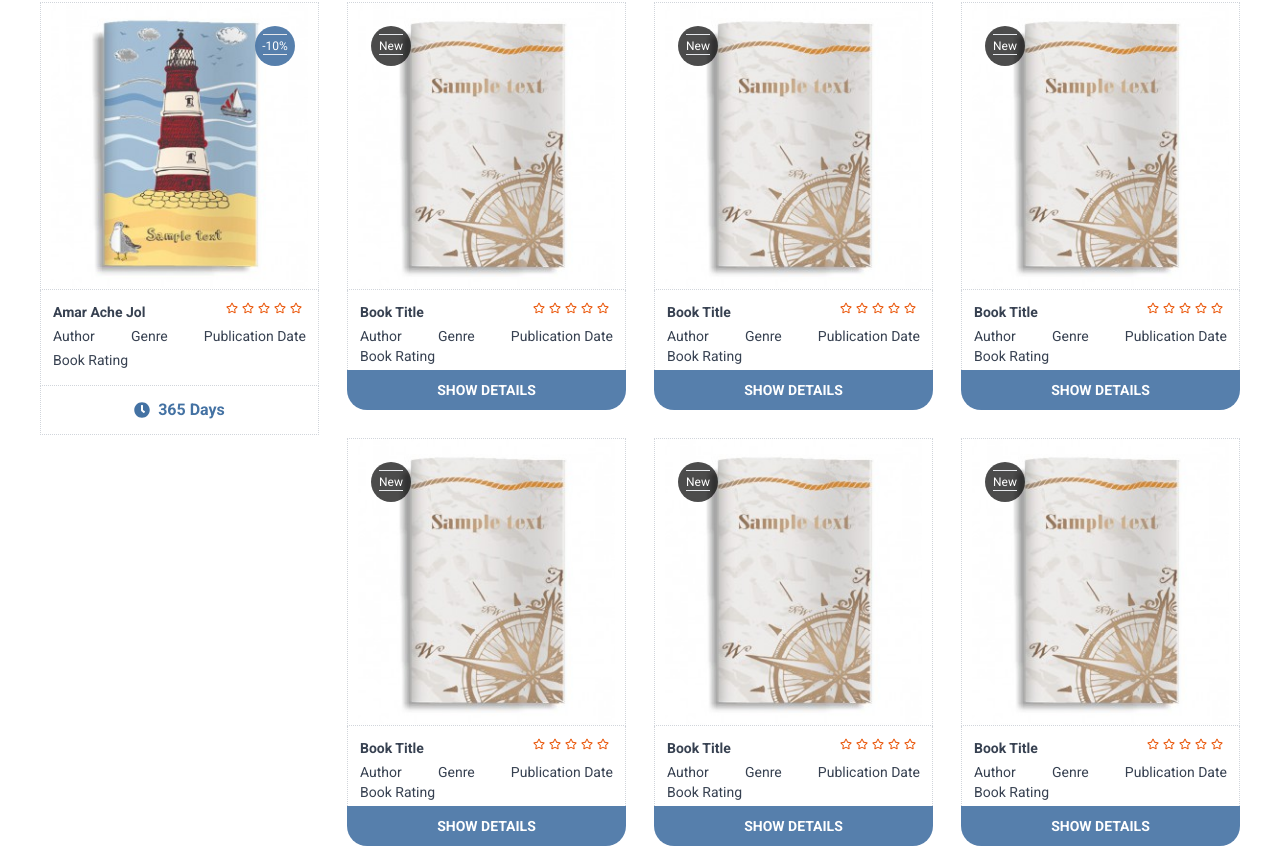
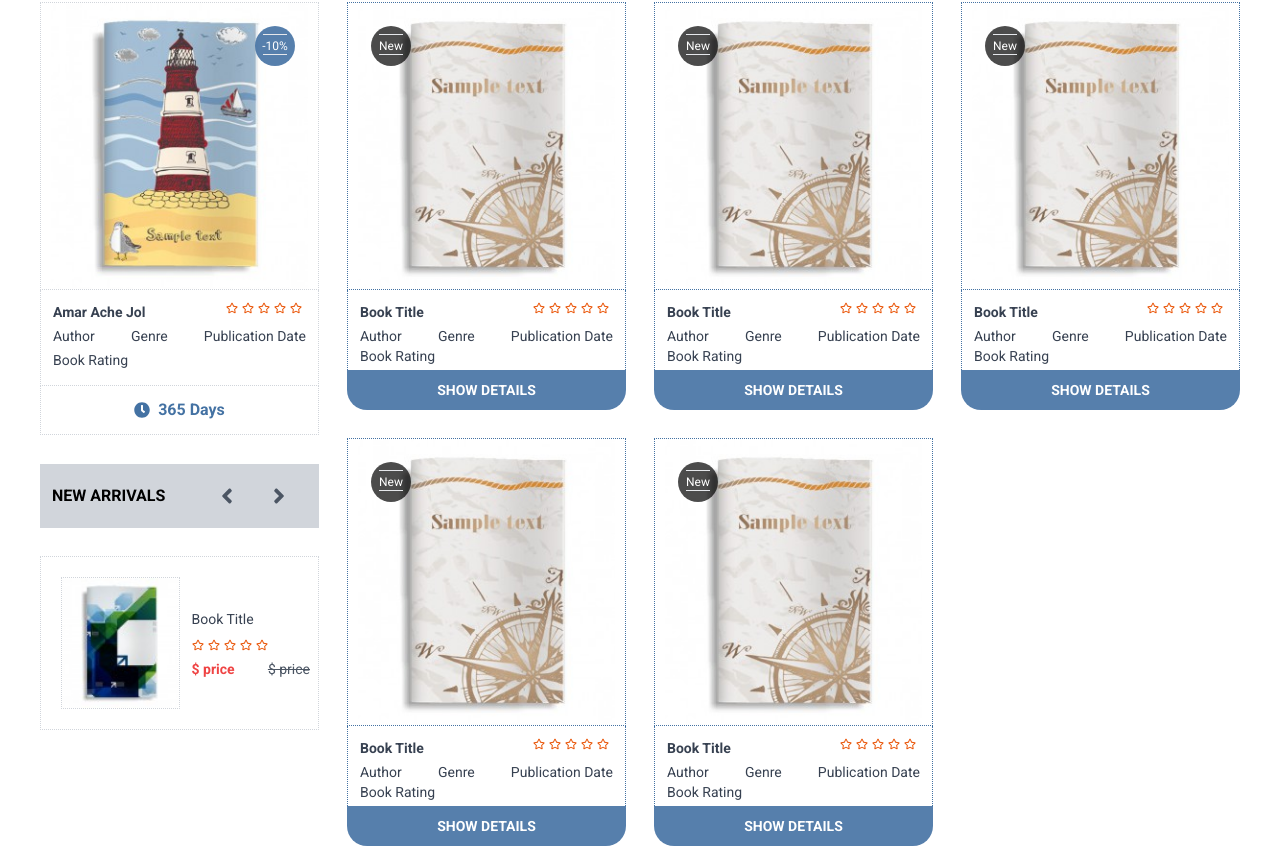
Before and after one commit to Sumon092/boi_ghor_client, a React (Vite) app: page / in a window 1280 px wide. Shown: the part 838-1692 px from the top of the page. Built offline with nearby package versions, Linux system fonts and the light colour scheme.

Commit message:
new arrival added

```diff
--- a/src/components/BestSeller.tsx
+++ b/src/components/BestSeller.tsx
@@ -8,7 +8,7 @@ const BestSeller = () => {
     <>
       <div className="relative">
         <div className=" relative transition-all duration-300 ease-in-out transform hover:opacity-90 hover:scale-105">
-          <div className="h-72 border border-dotted border-gray-300  flex justify-center items-center relative">
+          <div className="h-72 border border-dotted border-[#4472a3]  flex justify-center items-center relative">
             <img className="h-full" src={bookImage} alt="" />
           </div>
           <div className="w-full opacity-0 hover:opacity-100 p-5 h-72 flex flex-col justify-center items-center bg-black/60 absolute top-0">
@@ -43,7 +43,7 @@ const BestSeller = () => {
             </div>
           </div>
 
-          <div className="p-3 border border-dotted border-gray-300 border-t-0 border-b-0 text-sm text-gray-700 max-h-[80px]">
+          <div className="p-3 border border-dotted border-[#4472a3] border-t-0 border-b-0 text-sm text-gray-700 max-h-[80px]">
             <div className="flex justify-between mb-1">
               <span className="hover:text-[#4472a3] font-bold text-md">
                 Book Title
--- a/src/components/Deals.tsx
+++ b/src/components/Deals.tsx
@@ -1,5 +1,6 @@
 import BestSeller from "./BestSeller";
 import HotDeals from "./HotDeals";
+import NewArrival from "./NewArrival";
 import { Button } from "./UI/Button";
 import { FaAngleRight, FaAngleLeft } from "react-icons/fa";
 
@@ -23,6 +24,7 @@ const Deals = () => {
           </div>
         </div>
         <HotDeals />
+        <NewArrival />
       </div>
       <div className="col-span-3 md:col-span-3">
         <div className="flex flex-col mb-5">
@@ -46,7 +48,6 @@ const Deals = () => {
           <BestSeller />
           <BestSeller />
           <BestSeller />
-          <BestSeller />
         </div>
       </div>
     </div>
--- /dev/null
+++ b/src/components/NewArrival.tsx
@@ -0,0 +1,27 @@
+import { FaAngleLeft, FaAngleRight } from "react-icons/fa";
+import { Button } from "./UI/Button";
+import NewArrivalCard from "./NewArrivalCard";
+
+
+const NewArrival = () => {
+    return (
+        <>
+           <div className="bg-gray-300 p-3 font-bold flex justify-between items-center mt-3">
+            <div className="hover:text-[#4472a3] cursor-pointer">
+              <h2>NEW ARRIVALS</h2>
+            </div>
+            <div className="p-0 m-0">
+              <Button size="sm">
+                <FaAngleLeft className="text-2xl text-gray-600 hover:text-[#4472a3]" />
+              </Button>
+              <Button>
+                <FaAngleRight className="text-2xl text-gray-600 hover:text-[#4472a3]" />
+              </Button>
+            </div>
+          </div>
+          <NewArrivalCard/>
+        </>
+    );
+};
+
+export default NewArrival;
--- /dev/null
+++ b/src/components/NewArrivalCard.tsx
@@ -0,0 +1,33 @@
+import { FaRegStar } from "react-icons/fa";
+import newArrival from "../assets/images/newarrival/history-month.jpg";
+
+const NewArrivalCard = () => {
+  return (
+    <div className="mt-7 w-full flex justify-between items-center p-5 border border-gray-300 border-dotted">
+      <div className="w-[50%] border border-gray-300 border-dotted">
+        <img className="w-full" src={newArrival} alt="" />
+      </div>
+      <div className=" w-1/2">
+        <div className="w-full ml-3">
+          <span className="text-sm text-gray-700">Book Title</span>
+          <br />
+          <span className="flex text-orange-600 text-xs cursor-pointer mt-2 mb-2">
+            <FaRegStar className="mr-1" />
+            <FaRegStar className="mr-1" />
+            <FaRegStar className="mr-1" />
+            <FaRegStar className="mr-1" />
+            <FaRegStar className="mr-1" />
+          </span>
+          <div className="flex justify-between">
+            <span className="text-red-500 font-semibold text-sm">$ price</span>
+            <span className="text-sm text-gray-600">
+              <del>$ price</del>
+            </span>
+          </div>
+        </div>
+      </div>
+    </div>
+  );
+};
+
+export default NewArrivalCard;
--- a/src/layouts/MainLayout.tsx
+++ b/src/layouts/MainLayout.tsx
@@ -6,7 +6,7 @@ export default function MainLayout() {
   return (
     <>
       <NavBar />
-      <div className="pt-24 pl-10 pr-10 p-2">
+      <div className="pt-24 pl-10 pr-10">
         <SideButton />
         <Outlet />
       </div>
```
Also changed, not shown: src/assets/images/newarrival/history-month.jpg (added).
